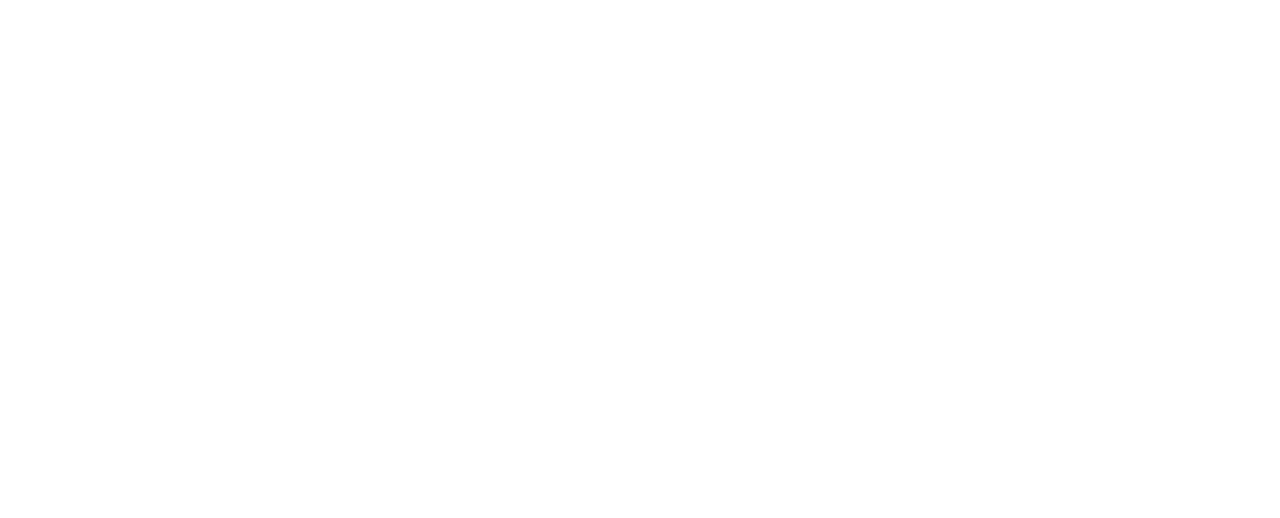
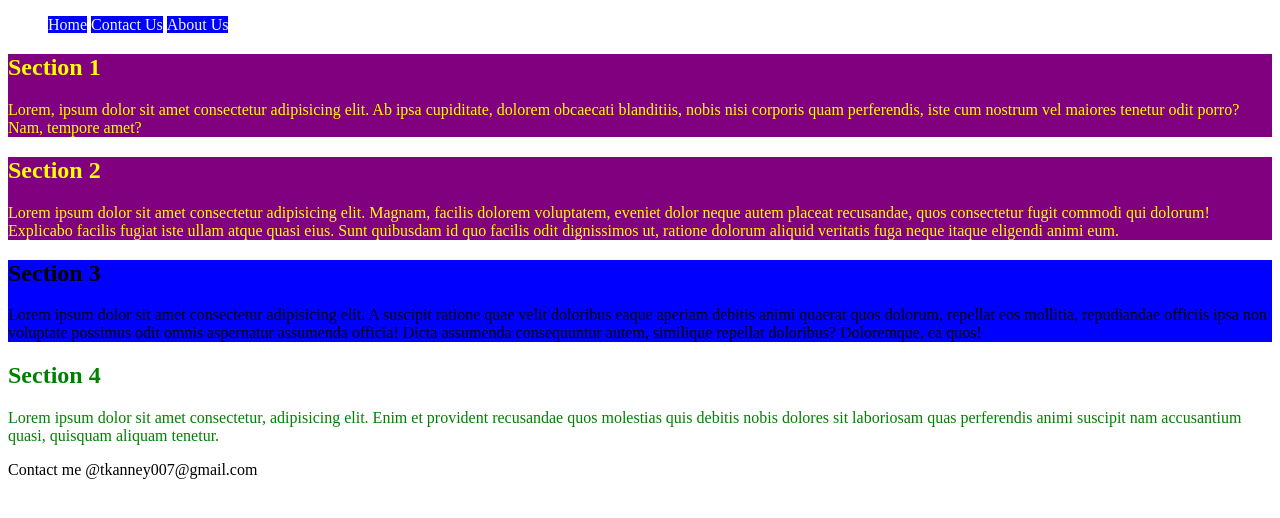
Before and after one commit to tkanney007/1.4-CSS-Selectors-and-Box-Model, a plain HTML site: page index.html in a window 1280 px wide. Drawn offline with Linux system fonts and the light colour scheme.

Commit message:
added CSS to my webpage

```diff
--- /dev/null
+++ b/assets/style.css
@@ -0,0 +1,16 @@
+header li {
+  color: aliceblue;
+  background-color: blue;
+  display: inline;
+}
+.first2 {
+  color: yellow;
+  background-color: purple;
+}
+#sect4 {
+  color: green;
+}
+
+#sect3 {
+  background-color: blue;
+}
--- a/index.html
+++ b/index.html
@@ -3,7 +3,62 @@
   <head>
     <meta charset="UTF-8" />
     <meta name="viewport" content="width=device-width, initial-scale=1.0" />
-    <title>Document</title>
+    <title>My First CSS Class</title>
+    <link rel="stylesheet" href="./assets/style.css" />
   </head>
-  <body></body>
+  <body>
+    <header>
+      <ul>
+        <li>Home</li>
+        <li>Contact Us</li>
+        <li>About Us</li>
+      </ul>
+    </header>
+    <main>
+      <section class="first2">
+        <h1>Section 1</h1>
+        <p>
+          Lorem, ipsum dolor sit amet consectetur adipisicing elit. Ab ipsa
+          cupiditate, dolorem obcaecati blanditiis, nobis nisi corporis quam
+          perferendis, iste cum nostrum vel maiores tenetur odit porro? Nam,
+          tempore amet?
+        </p>
+      </section>
+      <section class="first2">
+        <h1>Section 2</h1>
+        <p>
+          Lorem ipsum dolor sit amet consectetur adipisicing elit. Magnam,
+          facilis dolorem voluptatem, eveniet dolor neque autem placeat
+          recusandae, quos consectetur fugit commodi qui dolorum! Explicabo
+          facilis fugiat iste ullam atque quasi eius. Sunt quibusdam id quo
+          facilis odit dignissimos ut, ratione dolorum aliquid veritatis fuga
+          neque itaque eligendi animi eum.
+        </p>
+      </section>
+      <section id="sect3">
+        <h1>Section 3</h1>
+        <p>
+          Lorem ipsum dolor sit amet consectetur adipisicing elit. A suscipit
+          ratione quae velit doloribus eaque aperiam debitis animi quaerat quos
+          dolorum, repellat eos mollitia, repudiandae officiis ipsa non
+          voluptate possimus odit omnis aspernatur assumenda officia! Dicta
+          assumenda consequuntur autem, similique repellat doloribus?
+          Doloremque, ea quos!
+        </p>
+      </section>
+      <section id="sect4">
+        <h1>Section 4</h1>
+        <p>
+          Lorem ipsum dolor sit amet consectetur, adipisicing elit. Enim et
+          provident recusandae quos molestias quis debitis nobis dolores sit
+          laboriosam quas perferendis animi suscipit nam accusantium quasi,
+          quisquam aliquam tenetur.
+        </p>
+      </section>
+
+      <footer>
+        <p>Contact me @tkanney007@gmail.com</p>
+      </footer>
+    </main>
+  </body>
 </html>
```
